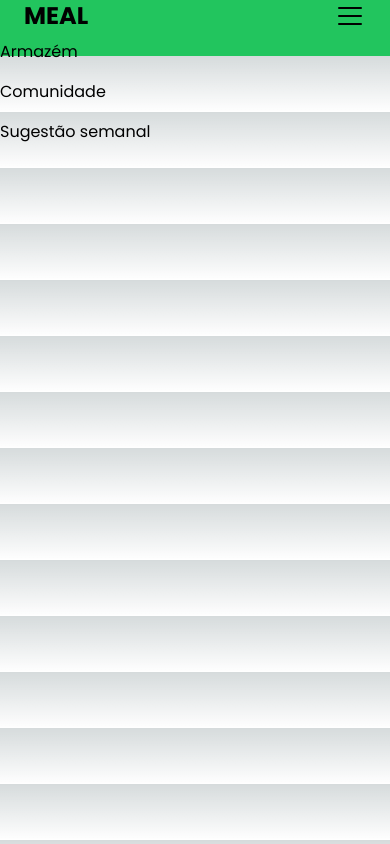
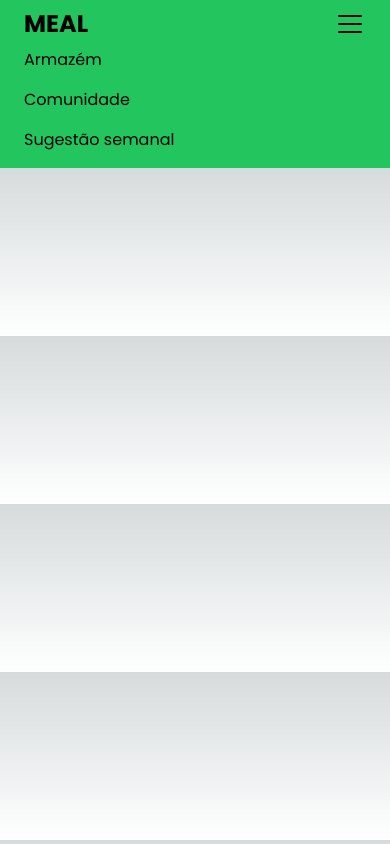
Before and after one commit to julioschmidt/meal-comida-pratica, a Next.js app: page /meal/home in a window 390 px wide. Both pictures are taken after a click on the icon 350 px from the left and 28 px from the top of the page. Built offline with nearby package versions, Linux system fonts and the light colour scheme.

Commit message:
functional header

```diff
--- a/src/app/components/Header.tsx
+++ b/src/app/components/Header.tsx
@@ -5,7 +5,7 @@ import { useState } from "react";
 export default function Header() {
   const [open, setOpen] = useState(false);
   return (
-    <header className="h-14 bg-green-500">
+    <header className="bg-green-500 py-2">
       <div className="h-full flex items-center justify-between xl:mx-7 flex-wrap w-full">
         <a href="#" className="uppercase ml-6 text-2xl font-bold	">
           meal
@@ -18,7 +18,7 @@ export default function Header() {
         <nav
           className={`${
             open ? "block" : "hidden"
-          } lg:flex lg:items-center lg:w-auto w-full`}
+          } lg:flex lg:items-center lg:w-auto w-full ml-6`}
         >
           <ul className="lg:flex lg:justify-between mr-6">
             <li>
```
